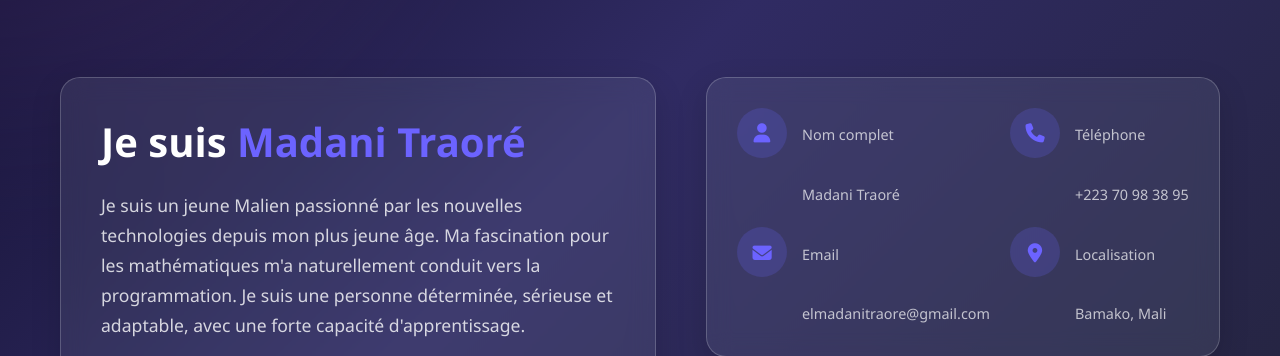
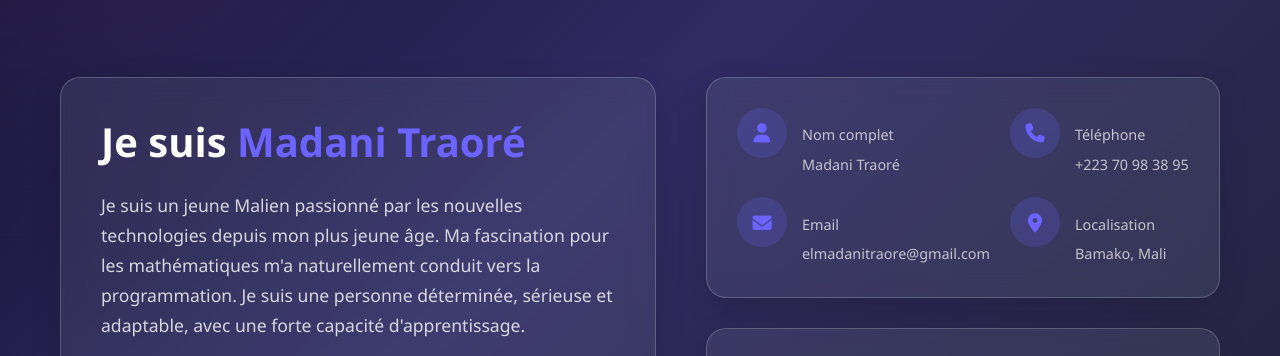
Before and after one commit to Daniidevf/portfolio, a plain HTML site: page index.html in a window 1280 px wide. Shown: the part 1091-1447 px from the top of the page. Drawn offline with nearby package versions, Linux system fonts and the light colour scheme.

Commit message:
Update index.html
Update about section info-item

```diff
--- a/index.html
+++ b/index.html
@@ -79,19 +79,19 @@
                     <div class="info-grid">
                         <div class="info-item">
                             <i class="fas fa-user"></i>
-                            <p><span data-i18n="about.info.name">Nom complet</span><br><span>Madani Traoré</span></p>
+                            <p><span data-i18n="about.info.name">Nom complet</span><span class="info">Madani Traoré</span></p>
                         </div>
                         <div class="info-item">
                             <i class="fas fa-phone"></i>
-                            <p><span data-i18n="about.info.phone">Téléphone</span><br><span>+223 70 98 38 95</span></p>
+                            <p><span data-i18n="about.info.phone">Téléphone</span><span class="info">+223 70 98 38 95</span></p>
                         </div>
                         <div class="info-item">
                             <i class="fas fa-envelope"></i>
-                            <p><span data-i18n="about.info.email">Email</span><br><span>elmadanitraore@gmail.com</span></p>
+                            <p><span data-i18n="about.info.email">Email</span><span class="info">elmadanitraore@gmail.com</span></p>
                         </div>
                         <div class="info-item">
                             <i class="fas fa-map-marker-alt"></i>
-                            <p><span data-i18n="about.info.location">Localisation</span><br><span>Bamako, Mali</span></p>
+                            <p><span data-i18n="about.info.location">Localisation</span><span class="info">Bamako, Mali</span></p>
                         </div>
                     </div>
                 </div>
```
